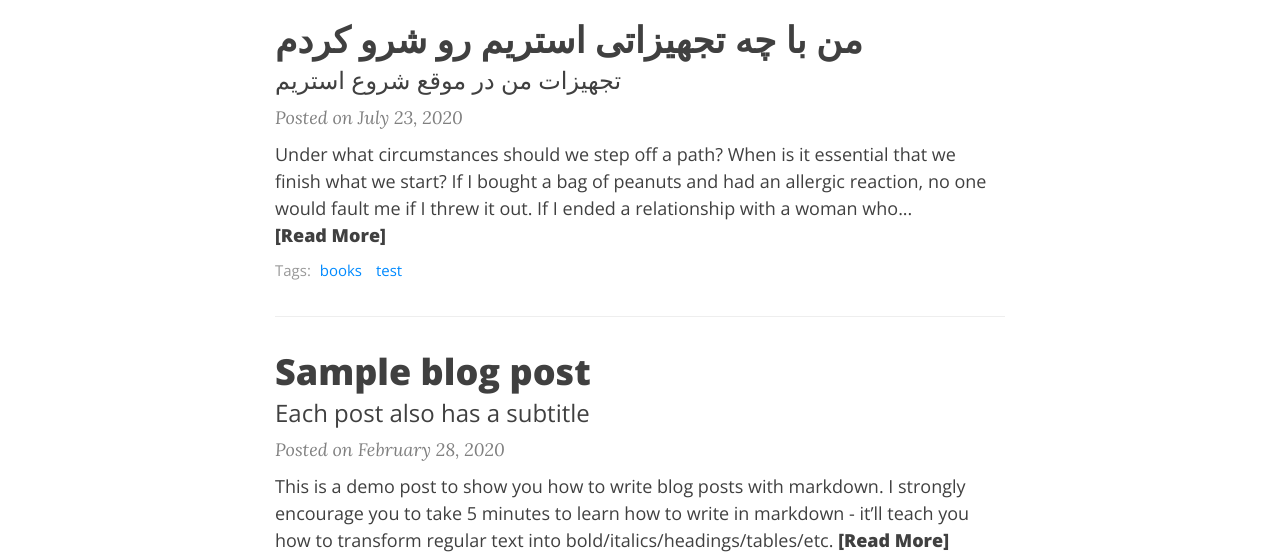
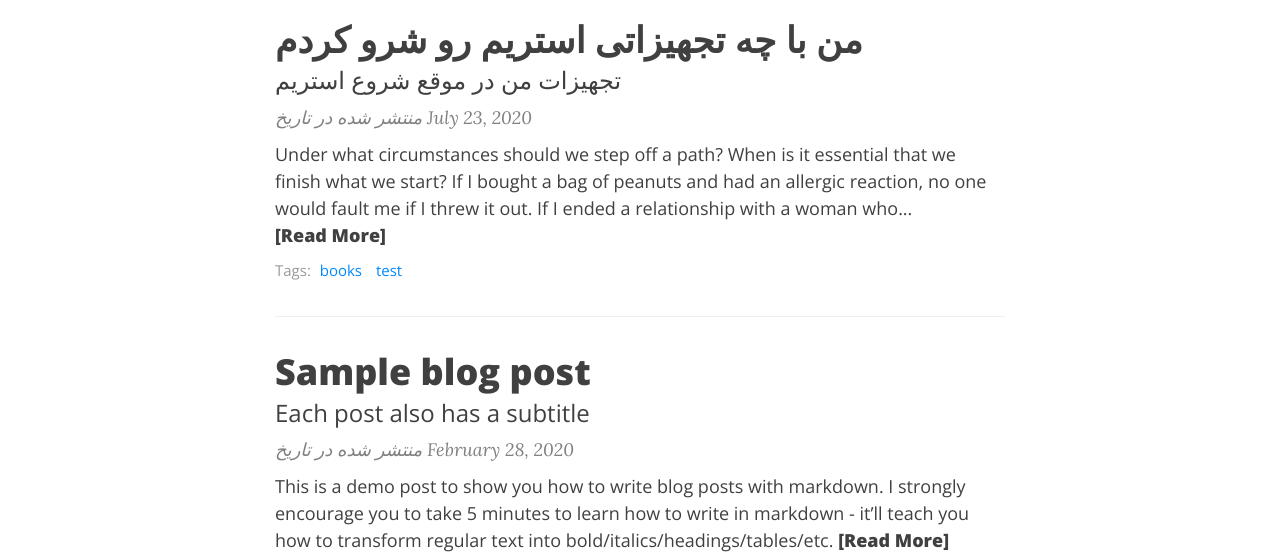
Before and after one commit to asianCo/asianCo.github.io, a Jekyll site: the page built from index.html, in a window 1280 px wide and 1225 px high. Shown: the part 319-873 px from the top of the window. Built offline with Jekyll 4.4.1, drawn with Linux system fonts in a browser that asks for light colours; nearby versions of some CDN libraries; the list of posts is cut into pages by our own code.

Commit message:
Update home.html

```diff
--- a/_layouts/home.html
+++ b/_layouts/home.html
@@ -21,7 +21,7 @@ layout: page
 
     <p class="post-meta">
       {% assign date_format = site.date_format | default: "%B %-d, %Y" %}
-      Posted on {{ post.date | date: date_format }}
+      منتشر شده در تاریخ {{ post.date | date: date_format }}
     </p>
 
     <div class="post-entry-container">
```
